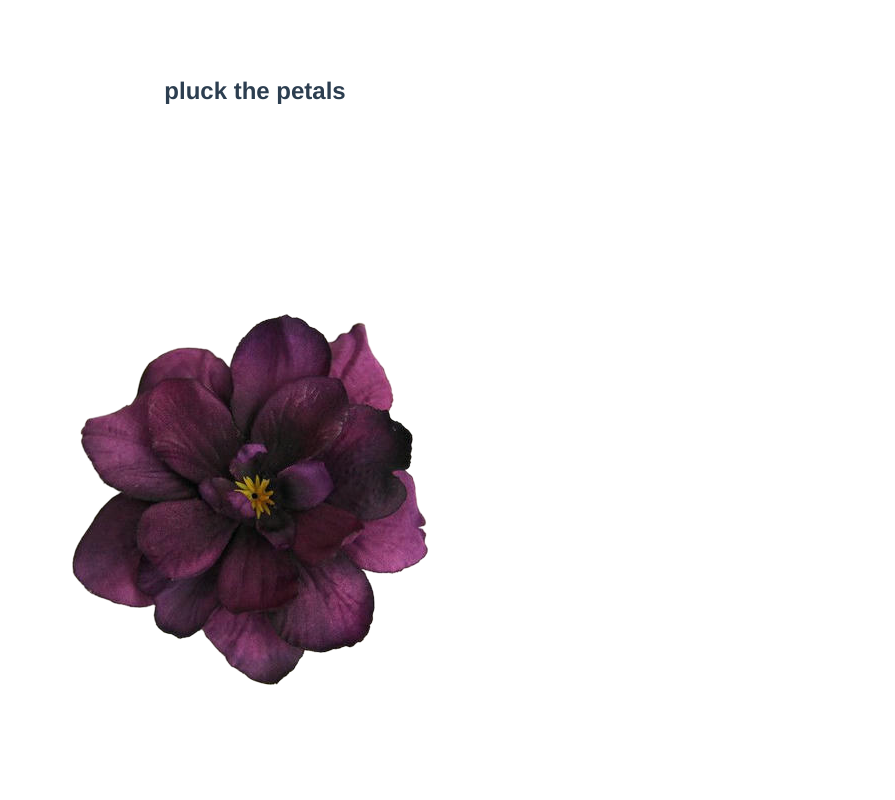
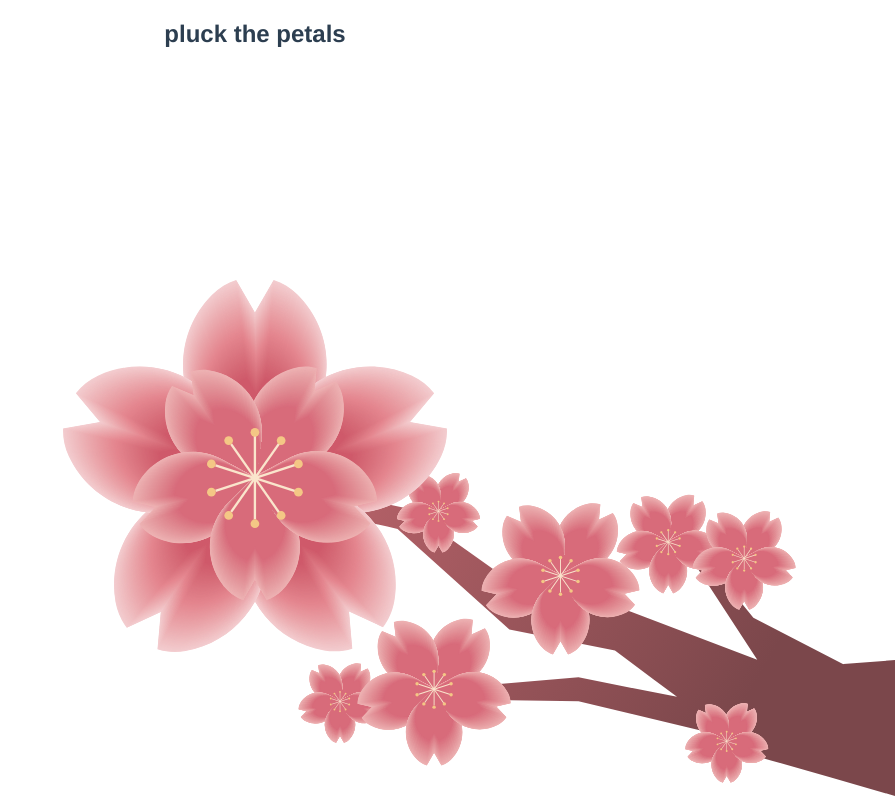
Before and after one commit to shaniashn/pluck-the-petals, a Vue app: page / in a window 1280 px wide. Shown: the whole page, without its empty margins (385-1280 px from the left). Built offline with nearby package versions, Linux system fonts and the light colour scheme.

Commit message:
feat: flower placement fix

```diff
--- a/src/MainPage.vue
+++ b/src/MainPage.vue
@@ -2,8 +2,8 @@
   <section class="all-flower">
   <h2>pluck the petals</h2>
     <div class="flower">
-    <!-- <div class="core-petal"><img src="./assets/core-petal.svg" alt="core-petal"></div> -->
-     <div class="flower-ex"><img src="./assets/image.png" alt=""></div>
+     <div class="flower-addition"><img src="./assets/flower-addition-.svg" alt=""></div>
+     <div class="flower-core"><img src="./assets/flower-core.svg" alt=""></div>
   </div>
   </section>
 </template>
@@ -16,24 +16,42 @@ export default {
 
 <style>
 .all-flower {
+  overflow: hidden;
   height: 100vh;
-  display: grid;
+}
+
+.flower {
+  /* background-color: rgb(0, 255, 255, 0.5); */
+  width: 100%;
+  height: 100%;
+  /* position: relative; */
+  display: flex;
+  justify-content: center;
   align-items: center;
 }
 
-.flower {
-  margin: auto 0;
-  /* background-color: aqua; */
-}
-.core-petal {
-  width: 10%;
+.flower .flower-core {
+  /* margin: auto 0; */
+  width: 30%;
+  /* background-color: rgb(0, 55, 255, 0.5); */
+  /* position: relative; */
+
+  position: absolute;
 }
 
-.flower-ex img {
+.flower .flower-addition {
+  width: 50%;
+  transform: translateX(50%);
+  /* justify-content: end; */
+  position: absolute;
+  bottom: 0;
+}
+
+.flower-core img {
   transition: transform 2s ease-in-out;
 }
 
-.flower-ex img:hover {
+.flower-core img:hover {
   transform: rotate(360deg);
 }
 
```
